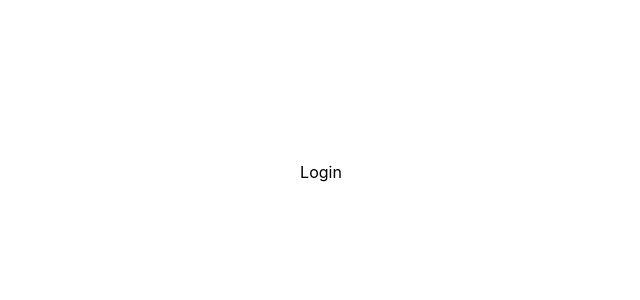
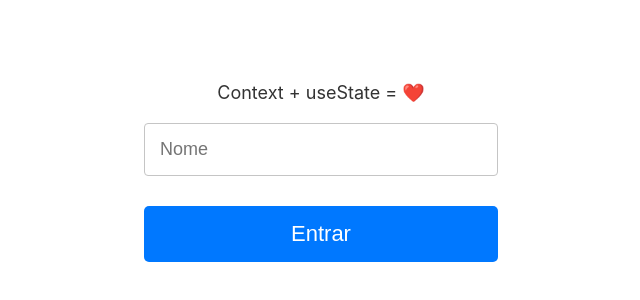
Before and after one commit to Sergioamjr/replacing-redux-with-react-hooks, a React (Create React App) app: page / in a window 1280 px wide. Shown: the part 228-528 px from the top of the page, without its empty margins (319-959 px from the left). Built offline with nearby package versions, Linux system fonts and the light colour scheme.

Commit message:
Created middleware and stateToProps

```diff
--- a/src/App.js
+++ b/src/App.js
@@ -1,15 +1,29 @@
 import React from "react";
 import Counter from "./container/counter";
 import Login from "./container/login";
+import Connect from "./store/config/connect";
+import Header from "./container/header";
 
 const App = props => {
   return (
     <div className="full-screen">
       <div className="d-flex d-flex-align-center d-flex-justify-center h-100">
-        {true ? <Login /> : <Counter />}
+        {props.auth.isLogged ? (
+          <div>
+            <Header />
+            <Counter />
+          </div>
+        ) : (
+          <Login />
+        )}
       </div>
     </div>
   );
 };
+const mapStateToProps = ({ auth }) => {
+  return {
+    auth
+  };
+};
 
-export default App;
+export default Connect(mapStateToProps)(App);
--- a/src/container/counter.js
+++ b/src/container/counter.js
@@ -1,6 +1,6 @@
 import React from "react";
-import ConnectTo from "../store/config/Connect";
-import { DecrementCounter, IncrementCounter } from "../store/Counter";
+import ConnectTo from "../store/config/connect";
+import { DecrementCounter, IncrementCounter } from "../store/counter";
 
 const Counter = props => {
   const DecrementCounterHandler = () => props.dispatch(DecrementCounter());
@@ -8,18 +8,18 @@ const Counter = props => {
 
   return (
     <div>
-      <p className="number">{props.counter}</p>
+      <p className="number color-dark">{props.counter}</p>
       <div>
         <button
           aria-label="Menos 1"
-          className="btn"
+          className="btn m-left-20 m-right-20"
           onClick={DecrementCounterHandler}
         >
           -
         </button>
         <button
           aria-label="Mais 1"
-          className="btn"
+          className="btn m-left-20 m-right-20"
           onClick={IncrementCounterHandler}
         >
           +
@@ -29,4 +29,11 @@ const Counter = props => {
   );
 };
 
-export default ConnectTo(Counter);
+const mapStateToProps = ({ counter }, props) => {
+  return {
+    counter,
+    ...props
+  };
+};
+
+export default ConnectTo(mapStateToProps)(Counter);
--- /dev/null
+++ b/src/container/header.js
@@ -0,0 +1,35 @@
+import React from "react";
+import Connect from "../store/config/connect";
+import { LogOutUser } from "../store/auth";
+
+const Header = props => {
+  const logoutHandler = () => props.dispatch(LogOutUser());
+  return (
+    <div className="top-position d-flex d-flex-justify-between d-flex-align-center w-100">
+      <div className="container w-100">
+        <div className="d-flex d-flex-justify-between d-flex-align-center w-100">
+          <p className="logo p-center">
+            Context + useState ={" "}
+            <span role="img" aria-label="Coração">
+              ❤️
+            </span>
+          </p>
+          <div className="d-flex d-flex-align-center">
+            <p className="m-right-10 color-dark">Olá, {props.auth.user}</p>
+            <button onClick={logoutHandler} className="btn logout">
+              Sair
+            </button>
+          </div>
+        </div>
+      </div>
+    </div>
+  );
+};
+
+const mapStateToProps = ({ auth }) => {
+  return {
+    auth
+  };
+};
+
+export default Connect(mapStateToProps)(Header);
--- a/src/container/login.js
+++ b/src/container/login.js
@@ -1,7 +1,41 @@
-import React from "react";
+import React, { useState } from "react";
+import { LogInUser } from "../store/auth";
+import Connect from "../store/config/connect";
 
-const Login = () => {
-  return <p>Login</p>;
+const Login = props => {
+  const [name, setName] = useState("");
+  const changeNameHandler = ({ target: { value } }) => setName(value);
+  const onSubmitHandler = () => props.dispatch(LogInUser(name));
+  return (
+    <div>
+      <form>
+        <p className="logo p-center m-bottom-20">
+          Context + useState ={" "}
+          <span role="img" aria-label="Coração">
+            ❤️
+          </span>
+        </p>
+        <input
+          value={name}
+          onChange={changeNameHandler}
+          type="text"
+          placeholder="Nome"
+          className="input"
+        />
+        <button
+          onClick={onSubmitHandler}
+          disabled={!name}
+          className="btn w-100"
+        >
+          Entrar
+        </button>
+      </form>
+    </div>
+  );
 };
 
-export default Login;
+const mapStateToProps = () => {
+  return {};
+};
+
+export default Connect(mapStateToProps)(Login);
--- a/src/index.css
+++ b/src/index.css
@@ -5,6 +5,12 @@ body {
     sans-serif;
   -webkit-font-smoothing: antialiased;
   -moz-osx-font-smoothing: grayscale;
+}
+
+.container {
+  max-width: 900px;
+  padding: 0 15px;
+  margin: 0 auto;
 }
 
 * {
@@ -17,6 +23,9 @@ body {
   text-align: center;
   font-size: 160px;
   font-weight: bold;
+}
+
+.color-dark {
   color: #333;
 }
 
@@ -24,21 +33,33 @@ body {
   border: 0;
   background: #0078ff;
   border-radius: 5px;
-  margin: 0 20px;
   cursor: pointer;
   color: #fff;
-  font-size: 40px;
+  font-size: 22px;
+  padding: 15px;
+}
 
-  padding: 20px;
+.input {
+  width: 100%;
+  border: 1px solid #c5c5c5;
+  margin-bottom: 30px;
+  border-radius: 4px;
+  font-size: 18px;
+  padding: 15px;
 }
 
 .full-screen {
   width: 100vw;
   height: 100vh;
+  padding: 0 15px;
 }
 
 .h-100 {
   height: 100%;
+}
+
+.w-100 {
+  width: 100%;
 }
 
 .d-flex {
@@ -52,3 +73,50 @@ body {
 .d-flex-justify-center {
   justify-content: center;
 }
+
+.d-flex-justify-between {
+  justify-content: space-between;
+}
+
+.m-right-10 {
+  margin-right: 10px;
+}
+
+.m-right-20 {
+  margin-right: 20px;
+}
+
+.m-left-20 {
+  margin-left: 20px;
+}
+
+.m-bottom-20 {
+  margin-bottom: 20px;
+}
+
+.top-position {
+  position: absolute;
+  top: 40px;
+  right: 0px;
+}
+
+.logout {
+  background: #f61290;
+  width: 50px;
+  height: 50px;
+  text-align: center;
+  color: #fff;
+  border-radius: 50%;
+  line-height: 50px;
+  padding: 0;
+  font-size: 16px;
+}
+
+.p-center {
+  text-align: center;
+}
+
+.logo {
+  color: #333;
+  font-size: 18px;
+}
--- /dev/null
+++ b/src/store/auth.js
@@ -0,0 +1,47 @@
+export const authStore = {
+  auth: {
+    isLogged: false,
+    user: {}
+  }
+};
+
+export const LOGIN = "LOGIN";
+export const LOGOUT = "LOGOUT";
+
+const authReducer = (state = authStore, action) => {
+  switch (action.type) {
+    case LOGIN:
+      return {
+        auth: {
+          ...state.auth,
+          isLogged: true,
+          user: action.payload
+        }
+      };
+    case LOGOUT:
+      return {
+        auth: {
+          ...state.auth,
+          isLogged: false,
+          user: {}
+        }
+      };
+    default:
+      return state;
+  }
+};
+
+export const LogInUser = user => {
+  return {
+    type: LOGIN,
+    payload: user
+  };
+};
+
+export const LogOutUser = () => {
+  return {
+    type: LOGOUT
+  };
+};
+
+export default authReducer;
--- a/src/store/config/config.js
+++ b/src/store/config/config.js
@@ -1,7 +1,12 @@
 import { createContext } from "react";
+import { authStore } from "../auth";
+import { counterStore } from "../counter";
 
 export const initialState = {
-  store: {},
+  store: {
+    ...authStore,
+    ...counterStore
+  },
   dispatch: () => {}
 };
 
--- a/src/store/config/connect.js
+++ b/src/store/config/connect.js
@@ -1,14 +1,21 @@
 import React from "react";
 import Context from "./config";
 
-const ConnectTo = Component => {
+const mapStateToPropsMock = (obj, props) => ({
+  ...props
+});
+
+const Connect = mapStateToProps => Component => {
   return props => (
     <Context.Consumer>
       {({ dispatch, store }) => {
-        return <Component {...store} dispatch={dispatch} />;
+        const storeProps = mapStateToProps
+          ? { ...mapStateToProps(store, props) }
+          : { ...mapStateToPropsMock(store, props) };
+        return <Component {...storeProps} dispatch={dispatch} />;
       }}
     </Context.Consumer>
   );
 };
 
-export default ConnectTo;
+export default Connect;
--- /dev/null
+++ b/src/store/config/middleware.js
@@ -0,0 +1,15 @@
+import { LOGOUT, LOGIN } from "../auth";
+
+const middleware = action => next => {
+  if (action.type === LOGIN) {
+    console.log(action);
+  }
+
+  if (action.type === LOGOUT) {
+    console.log(action);
+  }
+
+  next(action);
+};
+
+export default middleware;
--- a/src/store/config/provider.js
+++ b/src/store/config/provider.js
@@ -1,6 +1,8 @@
 import React, { useReducer } from "react";
 import Context from "./config";
 import counterReducer, { counterStore } from "../counter";
+import authReducer, { authStore } from "../auth";
+import middleware from "./middleware";
 
 const Store = props => {
   const [counterState, counterDispatch] = useReducer(
@@ -8,11 +10,25 @@ const Store = props => {
     counterStore
   );
 
+  const [authState, authDispatch] = useReducer(authReducer, authStore);
+
+  const trigglerDispatchs = action => {
+    const dispatchs = [counterDispatch, authDispatch];
+    for (let i = 0; i < dispatchs.length; i++) {
+      dispatchs[i](action);
+    }
+  };
+
+  const middlewareContrutor = action => {
+    middleware(action)(trigglerDispatchs);
+  };
+
   const combinedReducers = {
     store: {
-      ...counterState
+      ...counterState,
+      ...authState
     },
-    dispatch: action => counterDispatch(action)
+    dispatch: middlewareContrutor
   };
 
   return (
```
